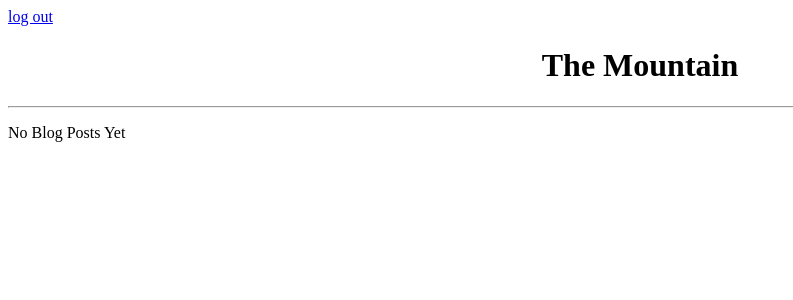
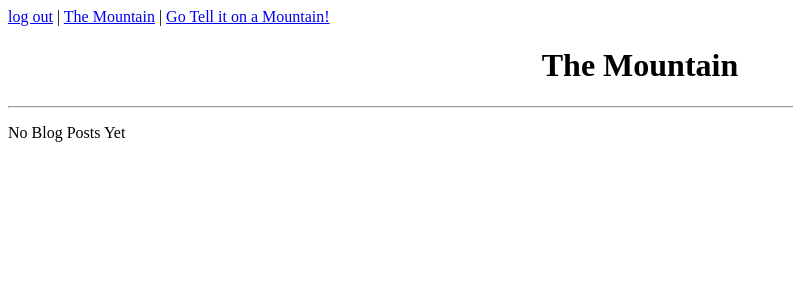
Before and after one commit to Cisco89/blogz, a Flask app: page /The-Mountain in a window 1280 px wide. Shown: the top 300 px of the page, without its empty margins (0-793 px from the left). Run offline with Flask 2, Linux system fonts and the light colour scheme; the visitor is signed in with stand-in values (Sample User, id 1); data that the repository does not hold is empty.

Commit message:
Corrected some views and added links to base.html.

```diff
--- a/templates/base.html
+++ b/templates/base.html
@@ -19,7 +19,9 @@
     <body>
 
         <div>
-            <a href="./logout">log out</a>
+            <a href="./logout" title="Click to Logout">log out</a> |
+            <a href="/The-Mountain" title="Main Paige">The Mountain</a> |
+            <a href="/Go-Tell-It-On-A-Mountain" title="Post a Blog">Go Tell it on a Mountain!</a>
         </div>
 
         {% with messages = get_flashed_messages(with_categories=True) %}
--- a/templates/the-mountain.html
+++ b/templates/the-mountain.html
@@ -14,8 +14,6 @@
         <ul>
             {% for post in blog_posts %}
 
-                <p>{{post.id}}</p>
-
                 <a href="/I-said-it!?id={{post.id}}"><h4>{{post.title}}</h4></a>
 
                 <p>{{post.body}}</p>
```
